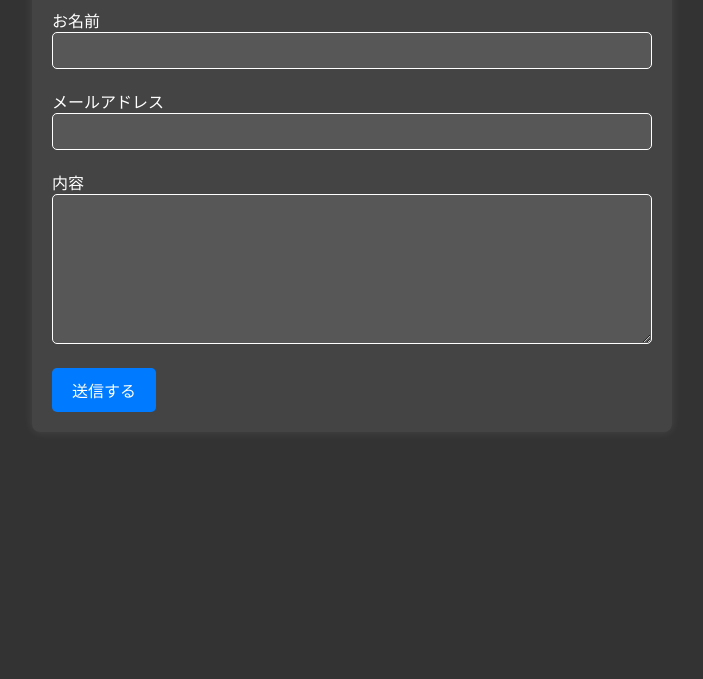
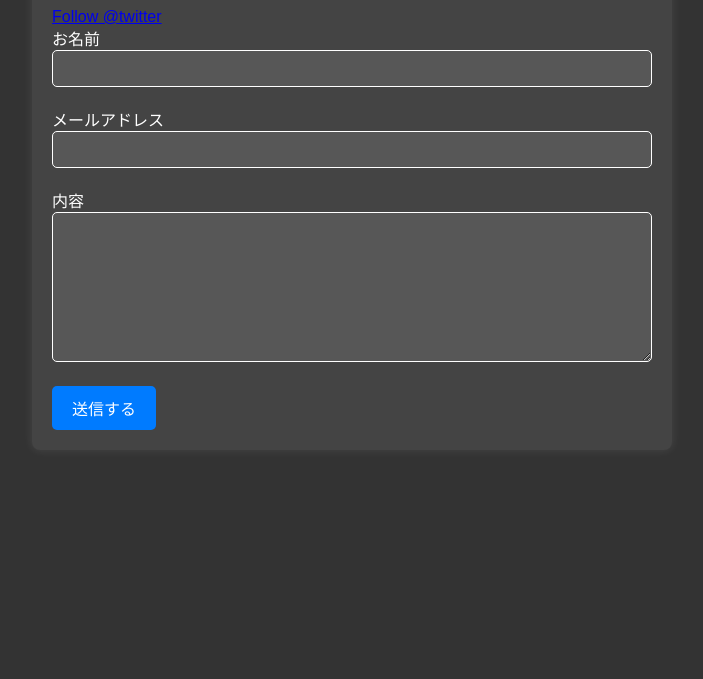
Before and after one commit to konomi-tokyo/konomi-tokyo-kinzoku, a plain HTML site: page contact.html in a window 1280 px wide. Shown: the part 121-800 px from the top of the page, without its empty margins (288-991 px from the left). Drawn offline with Linux system fonts and the light colour scheme.

Commit message:
Update contact.html

```diff
--- a/contact.html
+++ b/contact.html
@@ -55,7 +55,7 @@
 <body>
 
 <div class="container">
-    <h1>購入やお問い合わせ</h1>
+    <h1>購入やお問い合わせ</h1><a href="https://twitter.com/twitter?ref_src=twsrc%5Etfw" class="twitter-follow-button" data-show-count="false">Follow @twitter</a><script async src="https://platform.twitter.com/widgets.js" charset="utf-8"></script>
     <form action="https://konomi-tokyo.github.io/" method="POST">
         <label for="name">お名前</label>
         <input type="text" id="name" name="name" required>
```
